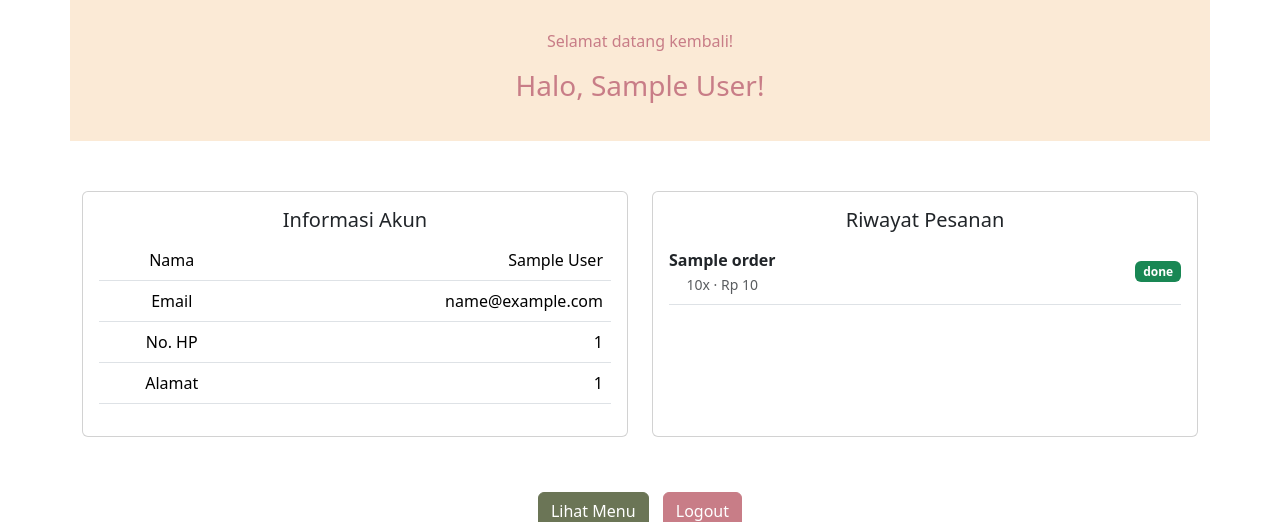
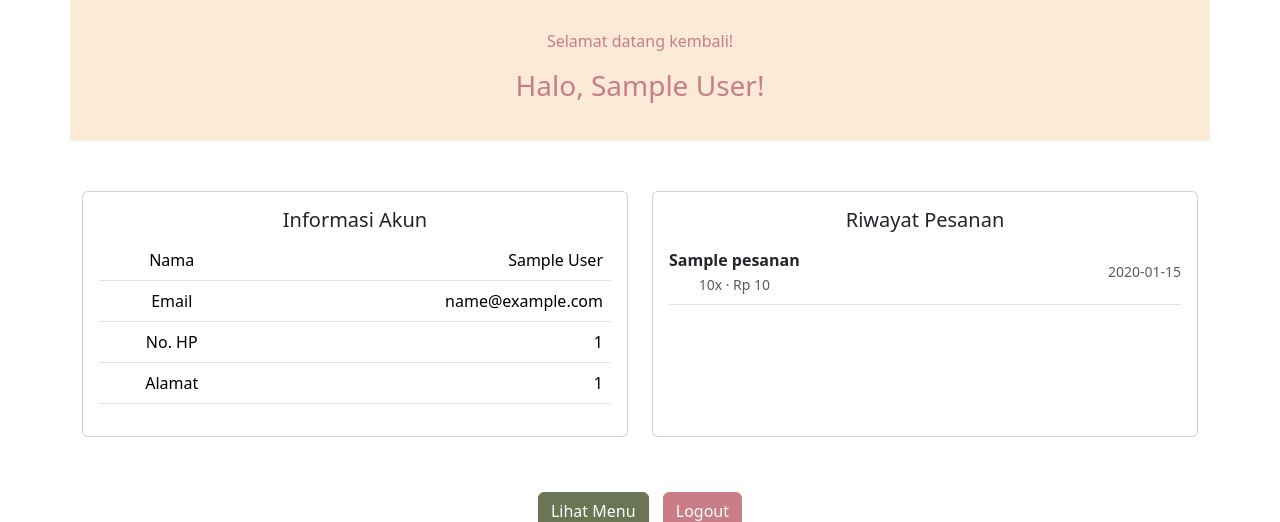
Before and after one commit to deavera/projectAkhirPWD, a PHP site: page /dashboard.php in a window 1280 px wide. Shown: the part 113-635 px from the top of the page. Run offline with PHP 8.4, Linux system fonts and the light colour scheme; the visitor is signed in with stand-in values (Sample User, id 1); tables that the repository leaves empty or names only in its code hold one stand-in row (values such as "Sample post").

Commit message:
pesanan database

```diff
--- a/dashboard.php
+++ b/dashboard.php
@@ -8,7 +8,7 @@ if (!isset($_SESSION['logged_in'])) {
 }
 
 $id_user = $_SESSION['id'];
-$query_orders = mysqli_query($koneksi, "SELECT * FROM orders WHERE id_user = '$id_user' ORDER BY tanggal_order DESC");
+$query_orders = mysqli_query($koneksi, "SELECT * FROM pesanan WHERE user_id = '$id_user' ORDER BY tanggal DESC");
 ?>
 
 <!doctype html>
@@ -87,22 +87,16 @@ $query_orders = mysqli_query($koneksi, "SELECT * FROM orders WHERE id_user = '$i
     <div class="col-md-6">
           <div class="card p-3 h-100">
             <h5>Riwayat Pesanan</h5>
-
             <?php if (mysqli_num_rows($query_orders) > 0): ?>
                 <?php while ($order = mysqli_fetch_assoc($query_orders)): ?>
                     <div class="d-flex justify-content-between align-items-center border-bottom py-2">
                         <div>
                             <strong><?php echo $order['nama_produk']; ?></strong><br>
                             <small class="text-muted">
-                      <?php echo $order['jumlah']; ?>x &middot; Rp <?php echo number_format($order['total_harga'], 0, ',', '.'); ?>
+                                <?php echo $order['jumlah']; ?>x &middot; Rp <?php echo number_format($order['total_bayar'], 0, ',', '.'); ?>
                             </small>
                         </div>
-                  <?php
-                    if ($order['status'] == 'done') $badge = 'success';
-                    elseif ($order['status'] == 'pending') $badge = 'warning';
-                    else $badge = 'primary';
-                  ?>
-                  <span class="badge bg-<?php echo $badge; ?>"><?php echo $order['status']; ?></span>
+                        <small class="text-muted"><?php echo $order['tanggal']; ?></small>
                     </div>
                 <?php endwhile; ?>
             <?php else: ?>
--- a/ubahvera.css
+++ b/ubahvera.css
@@ -188,10 +188,6 @@ button.btn.btn-custom:hover {
     margin: 50px 70px;
 }
 
-body {
-    background-color: white;
-}
-
 .pilihan {
     text-align: center;
     margin-top: 50px;
```
Also changed, not shown: order.php (+4 -5 lines). Lines whose indentation alone changed are shown as unchanged.
